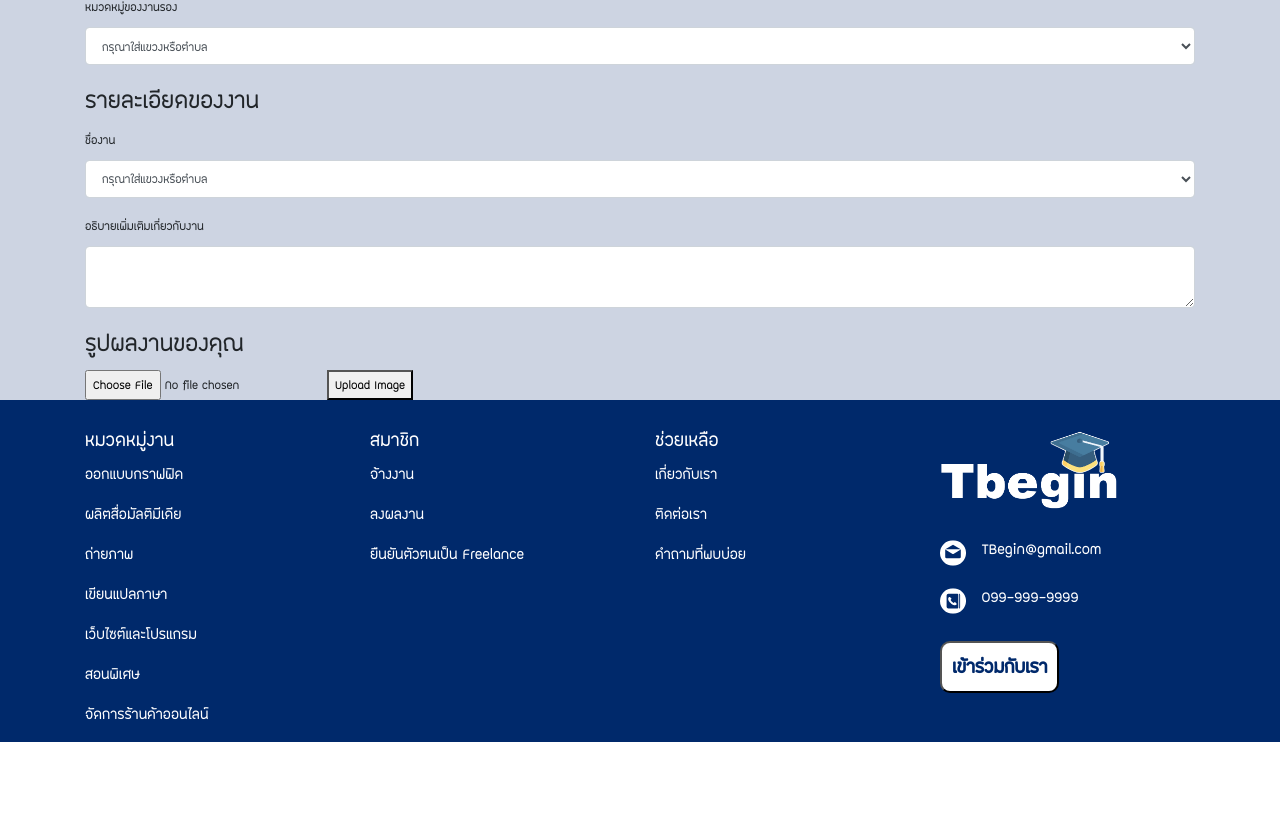
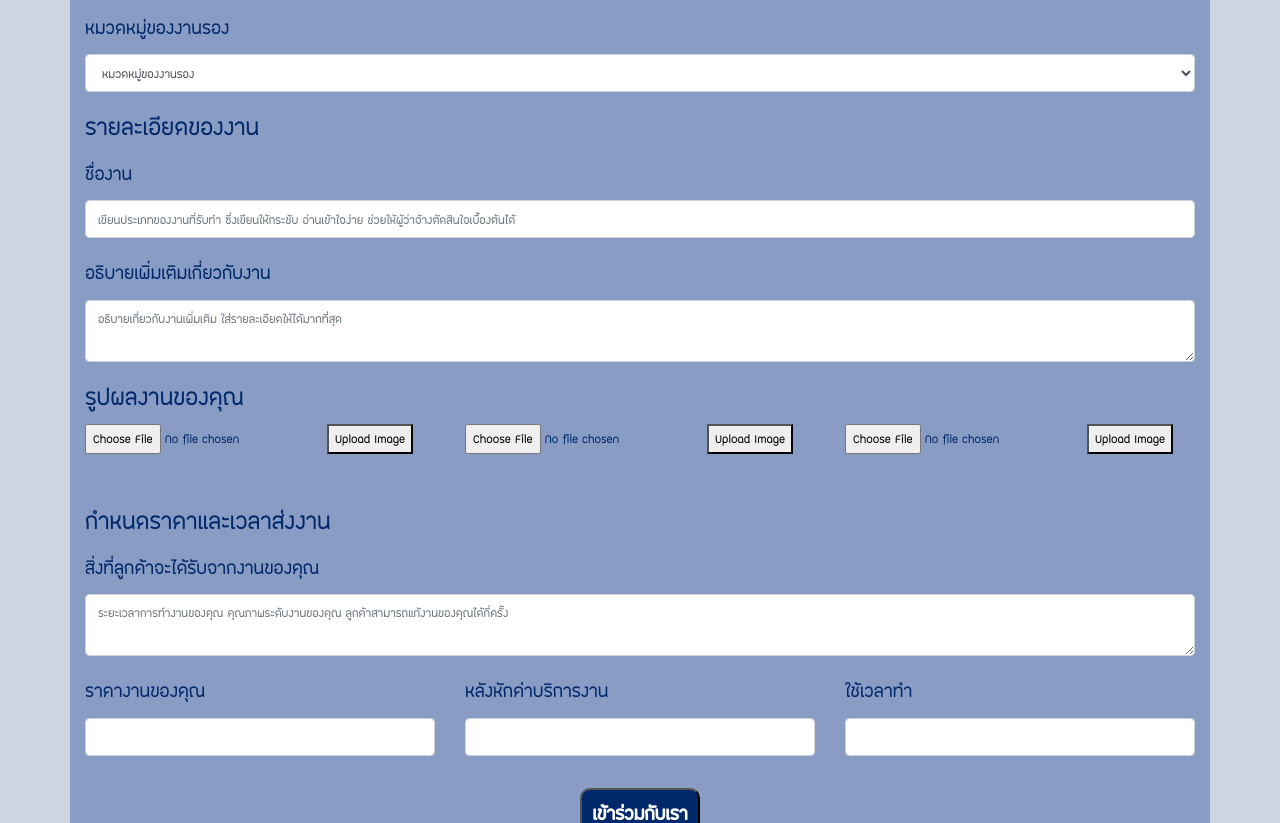
Before and after one commit to kaikyheavyday1/tbegin, a React (Create React App) app: page /uploadwork in a window 1280 px wide. Shown: the part 317-1140 px from the top of the page. Before the commit the page ends 1059 px from the top, so only its background shows below. Built offline with nearby package versions, Linux system fonts and the light colour scheme.

Commit message:
no message

```diff
--- a/src/App.css
+++ b/src/App.css
@@ -145,6 +145,21 @@
   width: 80%;
 }
 
+/* end profle */
+
+.uploadwork{
+  color: #00296B;
+}
+.uploadwork .container{
+  background-color: #889cc4;
+  border-radius: 20px;
+}
+.uploadwork label{
+  font-size: 25px;
+}
+
+
+
 
 
 .Footer{
--- a/src/pages/Uploadwork.js
+++ b/src/pages/Uploadwork.js
@@ -1,5 +1,5 @@
 import React, { Component } from 'react'
-
+import { Row, Col } from 'reactstrap';
 export default class Uploadwork extends Component {
     constructor(props) {
         super(props);
@@ -41,43 +41,86 @@ export default class Uploadwork extends Component {
         }
 
         return (
-            <div>
-                <div className="container">
+            <div className="uploadwork">
+                <div className="container pb-5">
                     <h1 className="text-center mt-5">ลงผลงาน</h1>
                     <div>
                         <h2>เลือกหมวดหมู่ของงาน</h2>
                         <div className="form-group">
                             <label for="inputwork" class="form-label">หมวดหมู่ของงานหลัก</label>
                             <select class="form-control">
-                                <option value="">กรุณาใส่แขวงหรือตำบล</option>
+                                <option value="">หมวดหมู่ของงานหลัก</option>
                                 <option value="1">test</option>
                             </select>
                         </div>
                         <div className="form-group">
                             <label for="inputwork" class="form-label">หมวดหมู่ของงานรอง</label>
                             <select class="form-control">
-                                <option value="">กรุณาใส่แขวงหรือตำบล</option>
+                                <option value="">หมวดหมู่ของงานรอง</option>
                                 <option value="1">test</option>
                             </select>
                         </div>
                         <h2>รายละเอียดของงาน</h2>
                         <div className="form-group">
                             <label for="inputwork" class="form-label">ชื่องาน</label>
-                            <select class="form-control">
-                                <option value="">กรุณาใส่แขวงหรือตำบล</option>
-                                <option value="1">test</option>
-                            </select>
+                            <input type="text" className="form-control" placeholder="เขียนประเภทของงานที่รับทำ ซึ่งเขียนให้กระชับ อ่านเข้าใจง่าย ช่วยให้ผู้ว่าจ้างตัดสินใจเบื้องต้นได้" />
                         </div>
                         <div className="form-group">
                             <label for="inputaddress" class="form-label">อธิบายเพิ่มเติมเกี่ยวกับงาน</label>
-                            <textarea name="address" className="form-control" rows="2" />
+                            <textarea name="address" className="form-control" rows="2" placeholder="อธิบายเกี่ยวกับงานเพิ่มเติม ใส่รายละเอียดให้ได้มากที่สุด" />
                         </div>
                         <h2>รูปผลงานของคุณ</h2>
-                        <div>
-                            <input type="file" onChange={this._handleImageChange} />
-                            <button type="submit" onClick={this._handleSubmit}>Upload Image</button>
-                            {$imagePreview}
+                        <Row>
+                            <Col lg="4">
+                                <div>
+                                    <input type="file" onChange={this._handleImageChange} />
+                                    <button type="submit" onClick={this._handleSubmit}>Upload Image</button>
+                                    {$imagePreview}
+                                </div>
+                            </Col>
+                            <Col lg="4">
+                                <div>
+                                    <input type="file" onChange={this._handleImageChange} />
+                                    <button type="submit" onClick={this._handleSubmit}>Upload Image</button>
+                                    {$imagePreview}
+                                </div>
+                            </Col>
+                            <Col lg="4">
+                                <div>
+                                    <input type="file" onChange={this._handleImageChange} />
+                                    <button type="submit" onClick={this._handleSubmit}>Upload Image</button>
+                                    {$imagePreview}
+                                </div>
+                            </Col>
+                        </Row>
+                        <h2 className="mt-5">กำหนดราคาและเวลาส่งงาน</h2>
+                        <div className="form-group">
+                            <label for="inputaddress" class="form-label">สิ่งที่ลูกค้าจะได้รับจากงานของคุณ</label>
+                            <textarea name="address" className="form-control" rows="2" placeholder="ระยะเวลาการทำงานของคุณ คุณภาพระดับงานของคุณ ลูกค้าสามารถแก้งานของคุณได้กี่ครั้ง" />
                         </div>
+                        <Row>
+                            <Col lg="4">
+                                <div className="form-group">
+                                    <label for="inputwork" class="form-label">ราคางานของคุณ</label>
+                                    <input type="text" className="form-control" />
+                                </div>
+                            </Col>
+                            <Col lg="4">
+                                <div className="form-group">
+                                    <label for="inputwork" class="form-label">หลังหักค่าบริการงาน</label>
+                                    <input type="text" className="form-control" />
+                                </div>
+                            </Col>
+                            <Col lg="4">
+                                <div className="form-group">
+                                    <label for="inputwork" class="form-label">ใช้เวลาทำ</label>
+                                    <input type="text" className="form-control" />
+                                </div>
+                            </Col>
+                        </Row>
+                    </div>
+                    <div className="btn-aboutus mt-3 text-center">
+                        <button type="button" className="btn-lg">เข้าร่วมกับเรา</button>
                     </div>
                 </div>
             </div>
```
Also changed, not shown: 1 other file (tests, documents, lock files or other folders).
